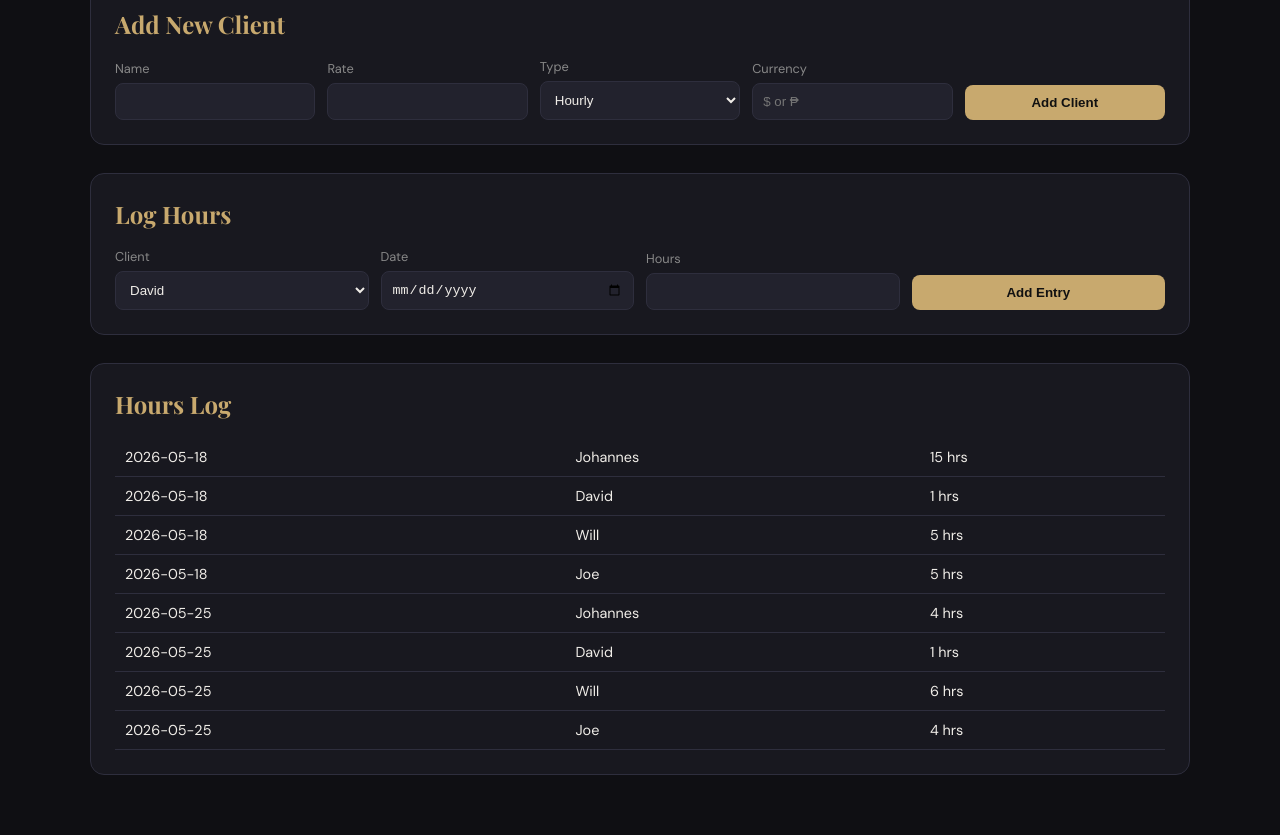
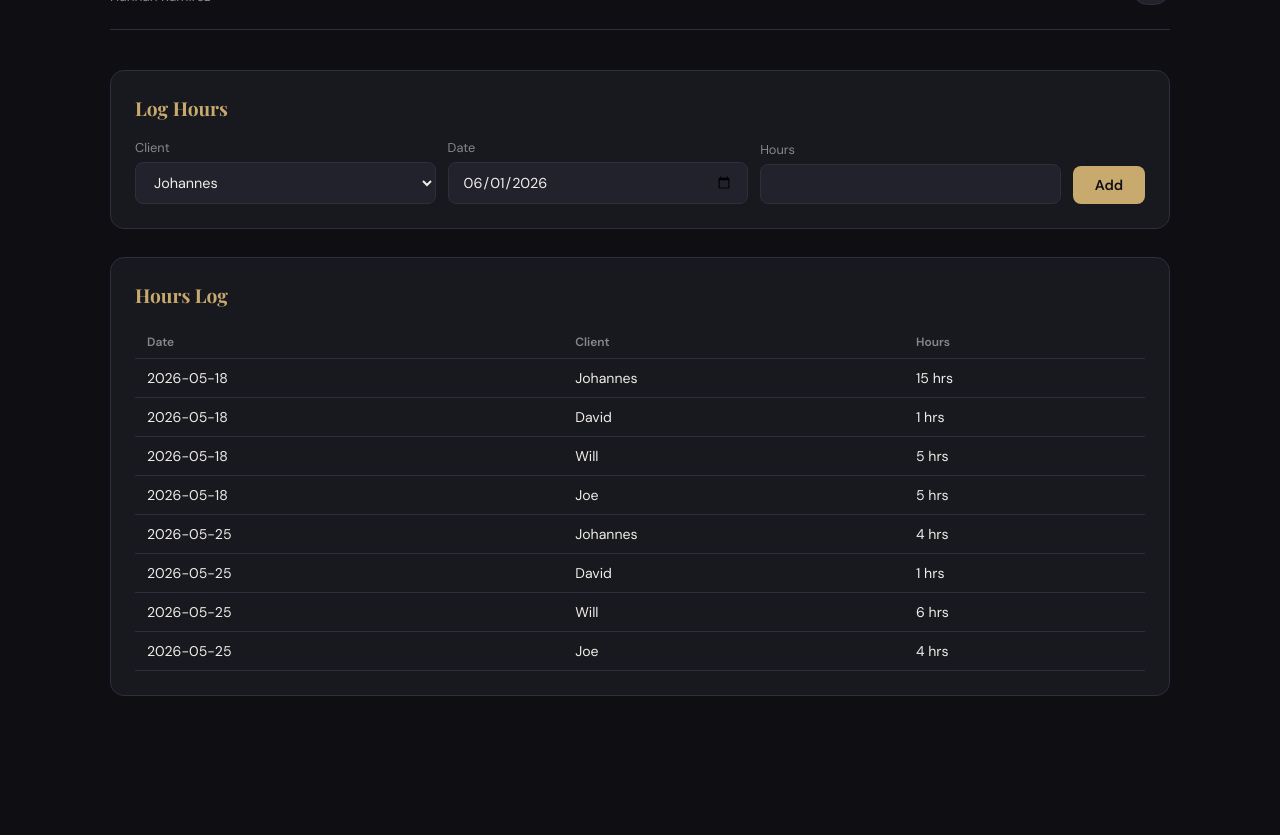
Before and after one commit to hanaramirez15/Work-Tracker, a plain HTML site: page index.html in a window 1280 px wide. Shown: the part 91-926 px from the top of the page. After the commit the page ends 847 px from the top, so only its background shows below. Drawn offline with nearby package versions, Linux system fonts and the light colour scheme.

Commit message:
Update index.html

```diff
--- a/index.html
+++ b/index.html
@@ -10,112 +10,85 @@
     --bg: #0f0f13; --surface: #18181f; --surface2: #22222d; --border: #2e2e3d;
     --accent: #c8a96e; --accent2: #e8c98a; --text: #f0ede8; --muted: #888;
     --green: #5db87e; --red: #e07070;
+    --david: #c8a96e; --will: #7eb8e0; --joe: #a87ee0; --johannes: #7ee0b8;
   }
   * { box-sizing: border-box; margin: 0; padding: 0; }
-  body { font-family: 'DM Sans', sans-serif; background: var(--bg); color: var(--text); min-height: 100vh; padding: 32px 20px; }
-  .app { max-width: 1100px; margin: 0 auto; }
+  body { font-family: 'DM Sans', sans-serif; background: var(--bg); color: var(--text); min-height: 100vh; }
+  .app { max-width: 1100px; margin: 0 auto; padding: 32px 20px; }
+  header { display: flex; justify-content: space-between; align-items: flex-end; margin-bottom: 40px; padding-bottom: 24px; border-bottom: 1px solid var(--border); }
+  header h1 { font-family: 'Playfair Display', serif; font-size: 2rem; color: var(--accent); }
+  header p { color: var(--muted); font-size: 0.85rem; margin-top: 4px; }
+  .badge { background: var(--surface2); color: var(--accent); padding: 6px 14px; border-radius: 20px; font-size: 0.8rem; border: 1px solid var(--border); }
+  .tabs { display: flex; gap: 8px; margin-bottom: 28px; }
+  .tab { padding: 10px 24px; border-radius: 8px; border: 1px solid var(--border); background: var(--surface); color: var(--muted); cursor: pointer; font-family: 'DM Sans', sans-serif; font-size: 0.9rem; }
+  .tab.active { background: var(--accent); color: #111; border-color: var(--accent); font-weight: 600; }
   .log-section { background: var(--surface); border: 1px solid var(--border); border-radius: 14px; padding: 24px; margin-bottom: 28px; }
-  h2 { font-family: 'Playfair Display', serif; color: var(--accent); margin-bottom: 18px; }
-  .log-form { display: grid; grid-template-columns: repeat(auto-fit, minmax(150px, 1fr)); gap: 12px; align-items: end; }
-  label { font-size: 0.8rem; color: var(--muted); margin-bottom: 6px; display: block; }
-  input, select { width: 100%; background: var(--surface2); border: 1px solid var(--border); color: var(--text); padding: 10px; border-radius: 8px; }
-  .btn { padding: 10px 20px; border-radius: 8px; border: none; cursor: pointer; font-weight: 600; }
+  .log-section h2 { font-family: 'Playfair Display', serif; font-size: 1.2rem; margin-bottom: 18px; color: var(--accent); }
+  .log-form { display: grid; grid-template-columns: 1fr 1fr 1fr auto; gap: 12px; align-items: end; }
+  label { font-size: 0.8rem; color: var(--muted); display: block; margin-bottom: 6px; }
+  select, input { width: 100%; background: var(--surface2); border: 1px solid var(--border); color: var(--text); padding: 10px 14px; border-radius: 8px; font-family: 'DM Sans', sans-serif; font-size: 0.9rem; }
+  .btn { padding: 10px 22px; border-radius: 8px; border: none; cursor: pointer; font-family: 'DM Sans', sans-serif; font-size: 0.9rem; font-weight: 600; }
   .btn-primary { background: var(--accent); color: #111; }
-  .logs-table { width: 100%; border-collapse: collapse; margin-top: 10px; }
-  .logs-table td { padding: 10px; border-bottom: 1px solid var(--border); font-size: 0.9rem; }
+  .logs-table { width: 100%; border-collapse: collapse; margin-top: 8px; }
+  .logs-table th { font-size: 0.75rem; color: var(--muted); text-align: left; padding: 8px 12px; border-bottom: 1px solid var(--border); }
+  .logs-table td { padding: 10px 12px; border-bottom: 1px solid var(--border); font-size: 0.88rem; }
 </style>
 </head>
 <body>
 <div class="app">
-  <h1>Work Tracker</h1>
-
-  <div class="log-section">
-    <h2>Add New Client</h2>
-    <div class="log-form">
-      <div><label>Name</label><input type="text" id="new-name"></div>
-      <div><label>Rate</label><input type="number" id="new-rate"></div>
-      <div><label>Type</label><select id="new-type"><option value="hourly">Hourly</option><option value="fixed">Fixed</option></select></div>
-      <div><label>Currency</label><input type="text" id="new-curr" placeholder="$ or ₱"></div>
-      <button class="btn btn-primary" onclick="addClient()">Add Client</button>
-    </div>
-  </div>
-
+  <header>
+    <div><h1>Work Tracker</h1><p>Hannah Ramirez</p></div>
+    <span class="badge" id="total-badge">...</span>
+  </header>
   <div class="log-section">
     <h2>Log Hours</h2>
     <div class="log-form">
-      <div><label>Client</label><select id="log-client"></select></div>
+      <div><label>Client</label><select id="log-client"><option>Johannes</option><option>David</option><option>Will</option><option>Joe</option></select></div>
       <div><label>Date</label><input type="date" id="log-date"></div>
-      <div><label>Hours</label><input type="number" id="log-hours"></div>
-      <button class="btn btn-primary" onclick="logHours()">Add Entry</button>
+      <div><label>Hours</label><input type="number" id="log-hours" step="0.5"></div>
+      <button class="btn btn-primary" onclick="addLog()">Add</button>
     </div>
   </div>
-
   <div class="log-section">
     <h2>Hours Log</h2>
-    <table class="logs-table" id="logs-list"></table>
+    <table class="logs-table">
+      <thead><tr><th>Date</th><th>Client</th><th>Hours</th></tr></thead>
+      <tbody id="logs-body"></tbody>
+    </table>
   </div>
 </div>
 
 <script>
-let clients = JSON.parse(localStorage.getItem('my_clients')) || {
-  David: { rate: 2000, type: 'fixed', curr: '₱' },
-  Will: { rate: 5, type: 'hourly', curr: '$' },
-  Joe: { rate: 5, type: 'hourly', curr: '$' },
-  Johannes: { rate: 3, type: 'hourly', curr: '$' }
-};
-let logs = JSON.parse(localStorage.getItem('hr_logs')) || [];
+let logs = JSON.parse(localStorage.getItem('hr_logs')) || [
+  { date: '2026-05-18', client: 'Johannes', hours: 15 },
+  { date: '2026-05-18', client: 'David', hours: 1 },
+  { date: '2026-05-18', client: 'Will', hours: 5 },
+  { date: '2026-05-18', client: 'Joe', hours: 5 },
+  { date: '2026-05-25', client: 'Johannes', hours: 4 },
+  { date: '2026-05-25', client: 'David', hours: 1 },
+  { date: '2026-05-25', client: 'Will', hours: 6 },
+  { date: '2026-05-25', client: 'Joe', hours: 4 }
+];
 
-function save() {
-  localStorage.setItem('my_clients', JSON.stringify(clients));
-  localStorage.setItem('hr_logs', JSON.stringify(logs));
-  updateUI();
+function save() { localStorage.setItem('hr_logs', JSON.stringify(logs)); render(); }
+
+function addLog() {
+  logs.push({
+    date: document.getElementById('log-date').value,
+    client: document.getElementById('log-client').value,
+    hours: parseFloat(document.getElementById('log-hours').value)
+  });
+  save();
 }
 
-function addClient() {
-  const name = document.getElementById('new-name').value;
-  const rate = parseFloat(document.getElementById('new-rate').value);
-  const type = document.getElementById('new-type').value;
-  const curr = document.getElementById('new-curr').value;
-  if(name && rate) {
-    clients[name] = { rate, type, curr };
-    save();
-    alert('Client added!');
-  }
+function render() {
+  document.getElementById('logs-body').innerHTML = logs.map(l =>
+    `<tr><td>${l.date}</td><td>${l.client}</td><td>${l.hours} hrs</td></tr>`
+  ).join('');
 }
 
-function logHours() {
-  const client = document.getElementById('log-client').value;
-  const date = document.getElementById('log-date').value;
-  const hours = parseFloat(document.getElementById('log-hours').value);
-  if(client && date && hours) {
-    logs.push({ client, date, hours });
-    save();
-  }
-}
-
-function updateUI() {
-  const select = document.getElementById('log-client');
-  select.innerHTML = Object.keys(clients).map(c => `<option value="${c}">${c}</option>`).join('');
-  document.getElementById('logs-list').innerHTML = logs.map(l => `<tr><td>${l.date}</td><td>${l.client}</td><td>${l.hours} hrs</td></tr>`).join('');
-}
-
-function init() {
-  if (logs.length === 0) {
-    logs = [
-      { client: 'Johannes', date: '2026-05-18', hours: 15 },
-      { client: 'David', date: '2026-05-18', hours: 1 },
-      { client: 'Will', date: '2026-05-18', hours: 5 },
-      { client: 'Joe', date: '2026-05-18', hours: 5 },
-      { client: 'Johannes', date: '2026-05-25', hours: 4 },
-      { client: 'David', date: '2026-05-25', hours: 1 },
-      { client: 'Will', date: '2026-05-25', hours: 6 },
-      { client: 'Joe', date: '2026-05-25', hours: 4 }
-    ];
-    save();
-  }
-  updateUI();
-}
-init();
+document.getElementById('log-date').valueAsDate = new Date();
+render();
 </script>
 </body>
 </html>
```
